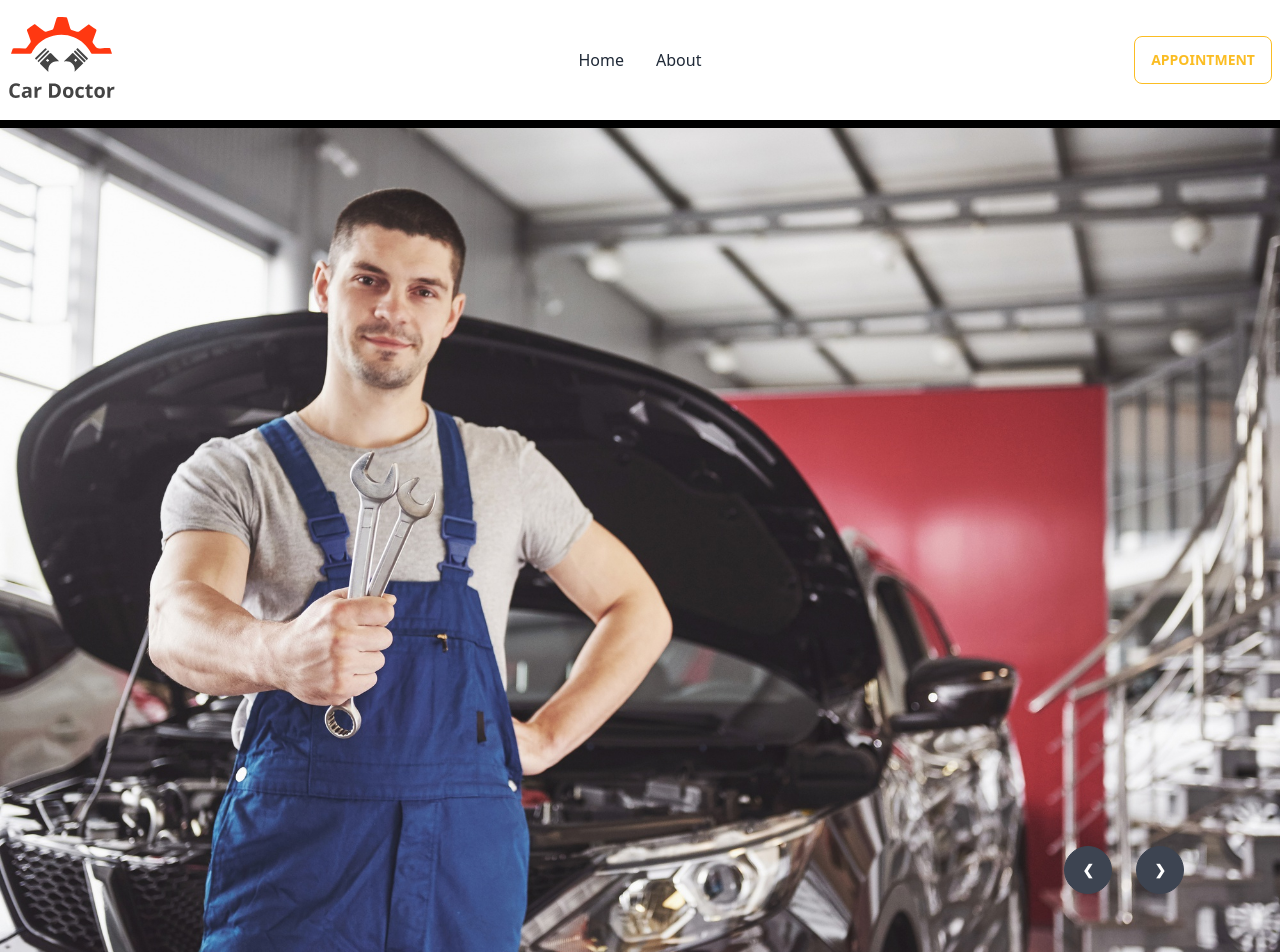
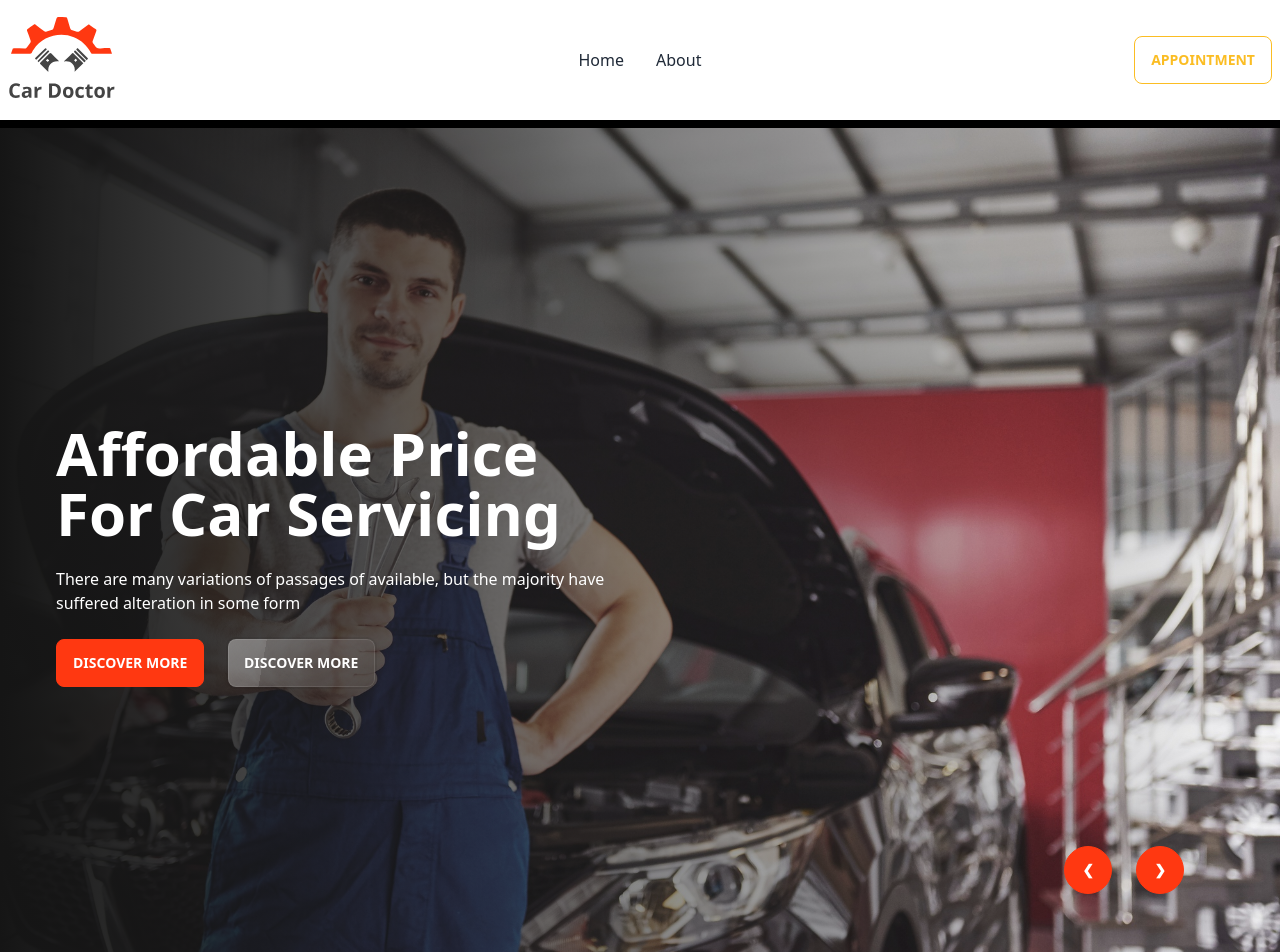
Before and after one commit to webashraf/Ali_Ashraf_Portfolio, a React (Vite) app: page / in a window 1280 px wide. Shown: the top 952 px of the page. Built offline with nearby package versions, Linux system fonts and the light colour scheme.

Commit message:
add banner

```diff
--- a/src/PAGES/HOMEE/Banner/Banner.jsx
+++ b/src/PAGES/HOMEE/Banner/Banner.jsx
@@ -1,66 +1,97 @@
 import React from "react";
-import banner1 from "../../../assets/images/banner/1.jpg"
-import banner2 from "../../../assets/images/banner/2.jpg"
-import banner3 from "../../../assets/images/banner/3.jpg"
-import banner4 from "../../../assets/images/banner/4.jpg"
-import banner5 from "../../../assets/images/banner/5.jpg"
-import banner6 from "../../../assets/images/banner/6.jpg"
+import banner1 from "../../../assets/images/banner/1.jpg";
+import banner2 from "../../../assets/images/banner/2.jpg";
+import banner3 from "../../../assets/images/banner/3.jpg";
+import banner4 from "../../../assets/images/banner/4.jpg";
+import banner5 from "../../../assets/images/banner/5.jpg";
+import banner6 from "../../../assets/images/banner/6.jpg";
 
 const Banner = () => {
   return (
     <div className="carousel w-full">
-      <div id="slide1" className="carousel-item relative w-full">
-        <img
-          src={banner1}
-          className="w-full"
-        />
+      <div id="slide1" className="carousel-item relative w-full ">
+        <img src={banner1} className="w-full" />
+        <div className="absolute flex items-center px-14 gap-6 left-0 right-0 bottom-0 top-0 my-auto text-white h-full bg-gradient-to-r from-[#151515] to-[rgba(21, 21, 21, 0)]">
+          <div className="w-1/2 flex flex-col justify-center gap-6">
+            <h1 className="text-6xl font-bold">
+              Affordable Price For Car Servicing
+            </h1>
+            <p>
+              There are many variations of passages of available, but the
+              majority have suffered alteration in some form
+            </p>
+            <div className="flex gap-6">
+              <button className="btn bg-[#FF3811] border-[#FF3811]">
+                Discover more
+              </button>
+              <button className="btn btn-outline glass text-white">
+                Discover more
+              </button>
+            </div>
+          </div>
+        </div>
         <div className="absolute flex justify-end gap-6 transform -translate-y-1/2 left-5 right-24 bottom-16">
-          <a href="#slide4" className="btn btn-circle">
+          <a
+            href="#slide4"
+            className="btn btn-circle bg-[#FF3811] border-[#FF3811]"
+          >
             ❮
           </a>
-          <a href="#slide2" className="btn btn-circle">
+          <a
+            href="#slide2"
+            className="btn btn-circle bg-[#FF3811] border-[#FF3811]"
+          >
             ❯
           </a>
         </div>
       </div>
       <div id="slide2" className="carousel-item relative w-full">
-        <img
-          src={banner2}
-          className="w-full"
-        />
+        <img src={banner2} className="w-full" />
         <div className="absolute flex justify-end gap-6 transform -translate-y-1/2 left-5 right-24 bottom-16">
-          <a href="#slide1" className="btn btn-circle">
+          <a
+            href="#slide1"
+            className="btn btn-circle bg-[#FF3811] border-[#FF3811]"
+          >
             ❮
           </a>
-          <a href="#slide3" className="btn btn-circle">
+          <a
+            href="#slide3"
+            className="btn btn-circle bg-[#FF3811] border-[#FF3811]"
+          >
             ❯
           </a>
         </div>
       </div>
       <div id="slide3" className="carousel-item relative w-full">
-        <img
-          src={banner3}
-          className="w-full"
-        />
+        <img src={banner3} className="w-full" />
         <div className="absolute flex justify-end gap-6 transform -translate-y-1/2 left-5 right-24 bottom-16">
-          <a href="#slide2" className="btn btn-circle">
+          <a
+            href="#slide2"
+            className="btn btn-circle bg-[#FF3811] border-[#FF3811]"
+          >
             ❮
           </a>
-          <a href="#slide4" className="btn btn-circle">
+          <a
+            href="#slide4"
+            className="btn btn-circle bg-[#FF3811] border-[#FF3811]"
+          >
             ❯
           </a>
         </div>
       </div>
       <div id="slide4" className="carousel-item relative w-full">
-        <img
-          src={banner4}
-          className="w-full"
-        />
+        <img src={banner4} className="w-full" />
         <div className="absolute flex justify-end gap-6 transform -translate-y-1/2 left-5 right-24 bottom-16">
-          <a href="#slide3" className="btn btn-circle">
+          <a
+            href="#slide3"
+            className="btn btn-circle bg-[#FF3811] border-[#FF3811]"
+          >
             ❮
           </a>
-          <a href="#slide1" className="btn btn-circle">
+          <a
+            href="#slide1"
+            className="btn btn-circle bg-[#FF3811] border-[#FF3811]"
+          >
             ❯
           </a>
         </div>
```
